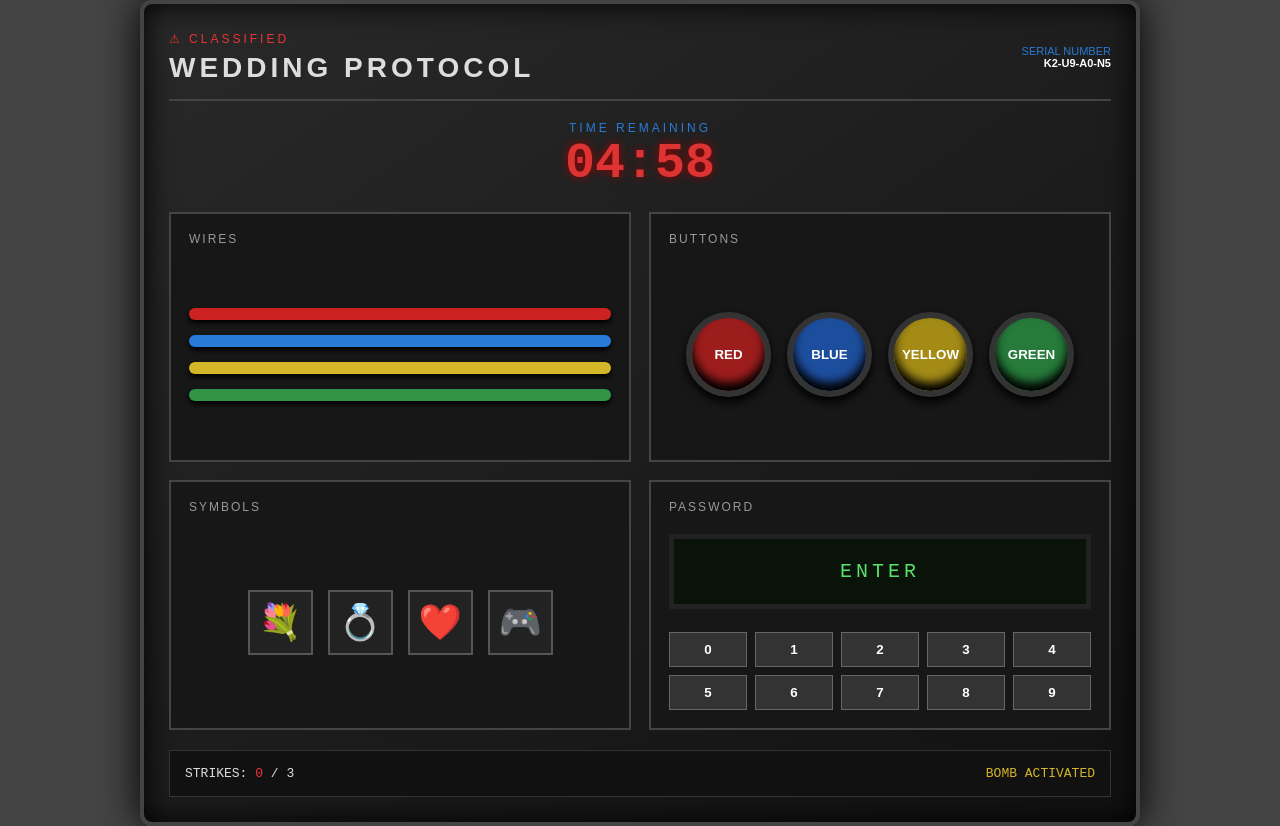
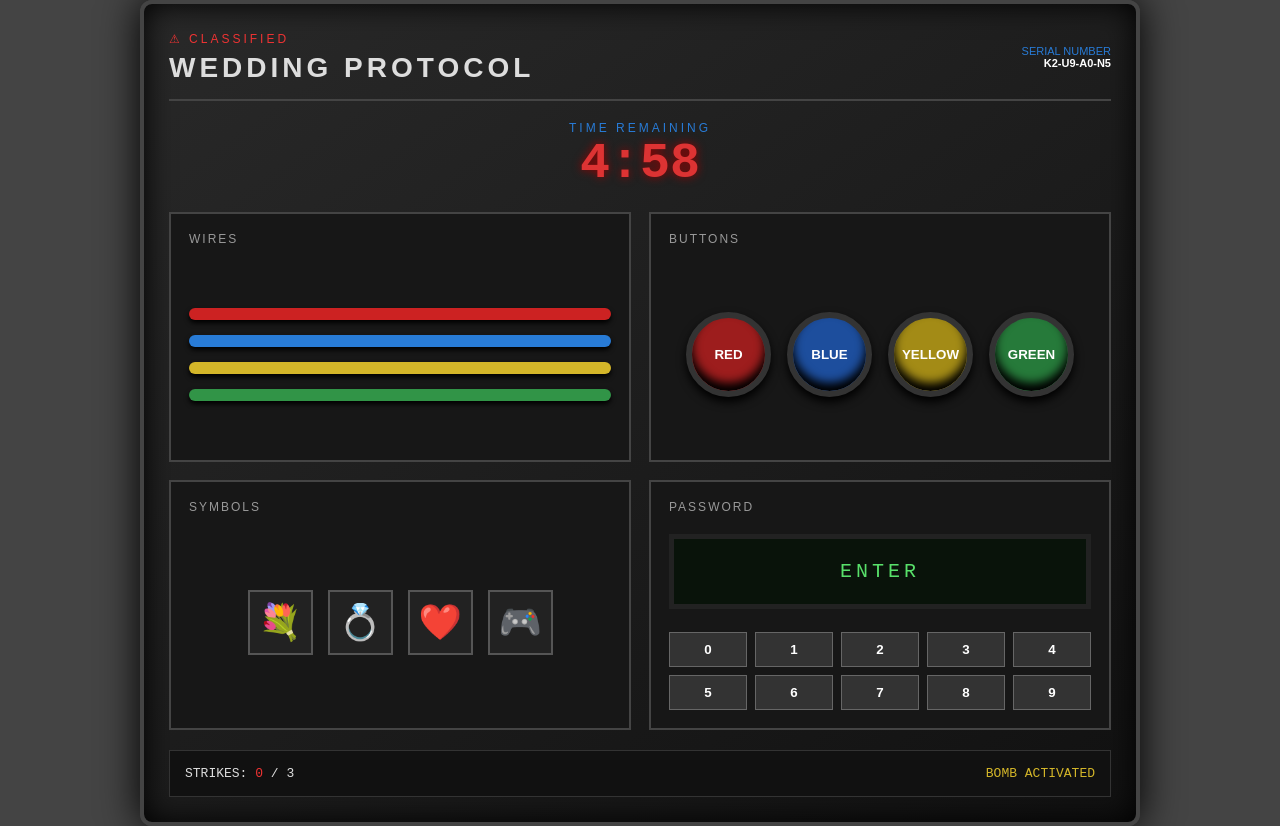
Before and after one commit to AndMazing/Wedding-Bomb, a plain HTML site: page index.html in a window 1280 px wide. Both pictures are taken after a click on the button "START MISSION". Drawn offline with Linux system fonts and the light colour scheme.

Commit message:
add wedding-bomb

```diff
--- a/game.js
+++ b/game.js
@@ -52,9 +52,7 @@ function startTimer() {
         const seconds = timeLeft % 60;
 
         timerElement.textContent =
-            `${minutes.toString().padStart(2, "0")}:${seconds
-                .toString()
-                .padStart(2, "0")}`;
+            `${minutes}:${seconds.toString().padStart(2, "0")}`;
 
         if (timeLeft <= 30) {
             timerElement.classList.add("timer-warning");
--- a/index.html
+++ b/index.html
@@ -27,7 +27,7 @@
     <!-- TIMER -->
     <div class="timer-container">
         <div class="timer-label">TIME REMAINING</div>
-        <div id="timer">05:00</div>
+        <div id="timer">5:00</div>
     </div>
 
 
@@ -133,7 +133,7 @@
     <div id="successScreen" class="overlay hidden">
         <div class="success-box">
             <div class="success-icon">
-                nice
+                <img src="images/happy.gif" alt="Explosion" class="explode-gif">
             </div>
             <h2>BOMB DEFUSED</h2>
             <p>
```
Also changed, not shown: images/happy.gif (added).
